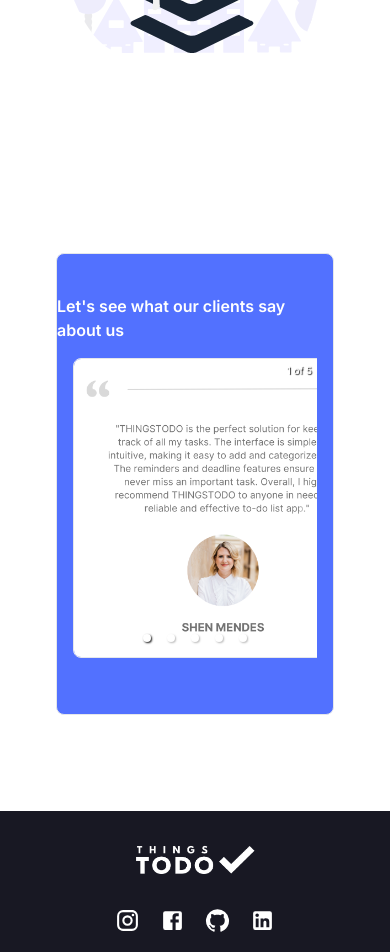
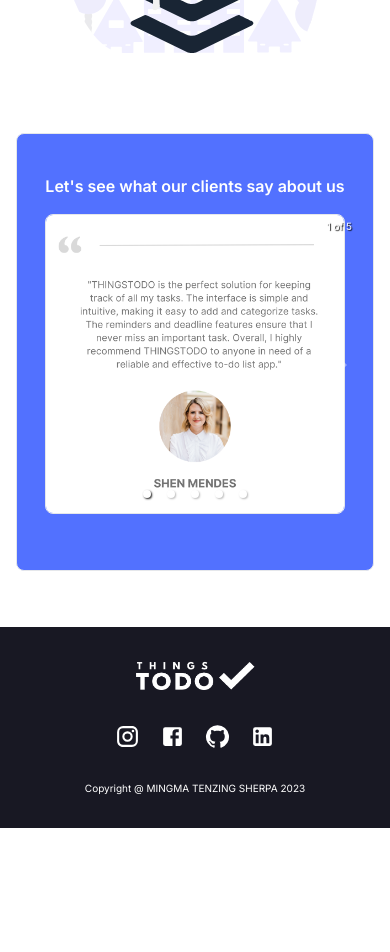
Before and after one commit to MingmaTenzing/thingstodo, a Next.js app: page / in a window 390 px wide. Shown: the part 2120-3072 px from the top of the page. After the commit the page ends 2948 px from the top, so only its background shows below. Built offline with nearby package versions, Linux system fonts and the light colour scheme.

Commit message:
carousel fix

```diff
--- a/src/pages/index.js
+++ b/src/pages/index.js
@@ -139,7 +139,7 @@
 
 
         {/* CLIENT REVIEWS */}
-        <div className="w-full p-10 mt-20  ">
+        <div className="w-full md:p-10 mt-20  ">
 
         <div className="md:space-x-5 md:w-[700px] lg:w-[800px] md:m-auto md:flex md:justify-center md:items-center border rounded-lg md:rounded-3xl sm:rounded-3xl mt-20  bg-thingstodo text-white">
 
```
